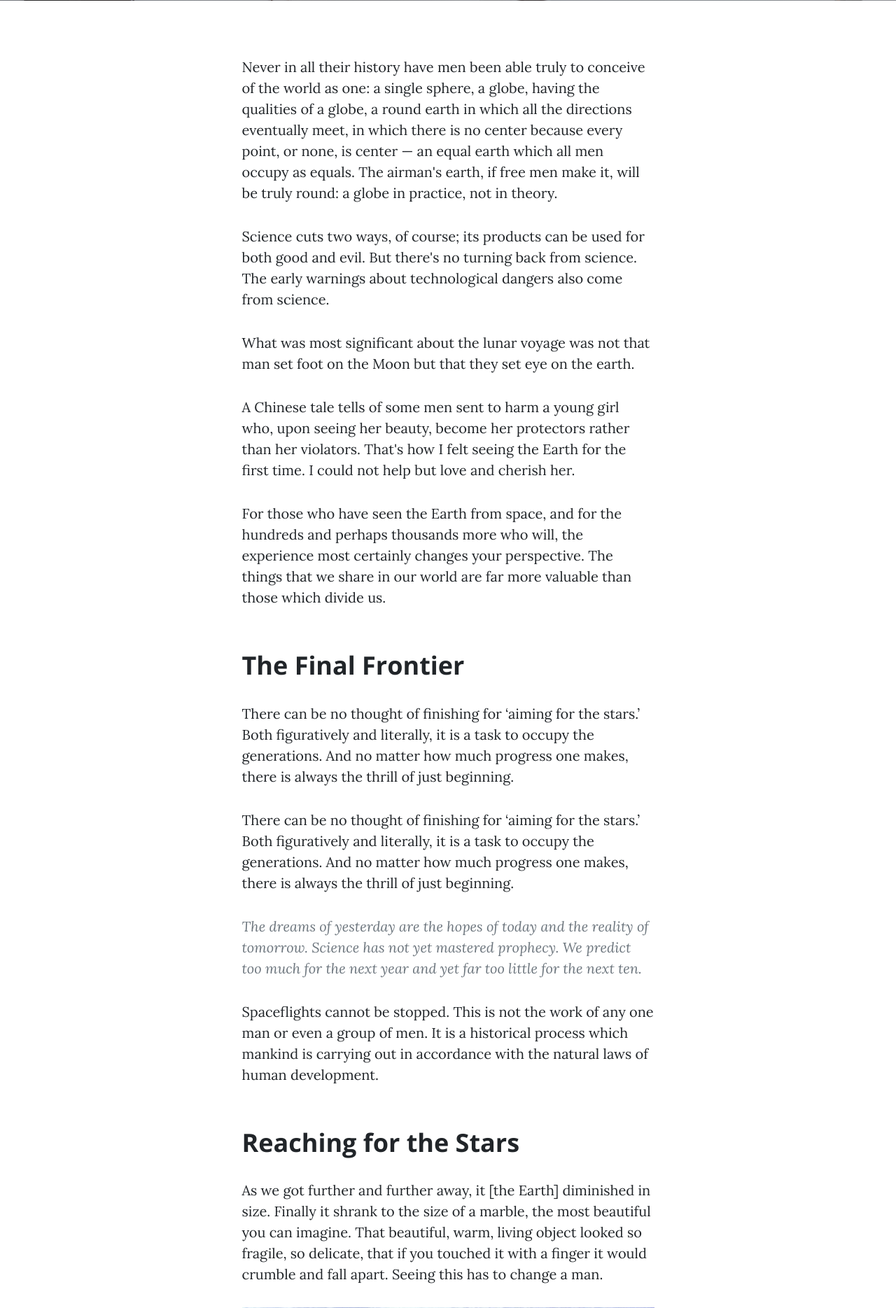
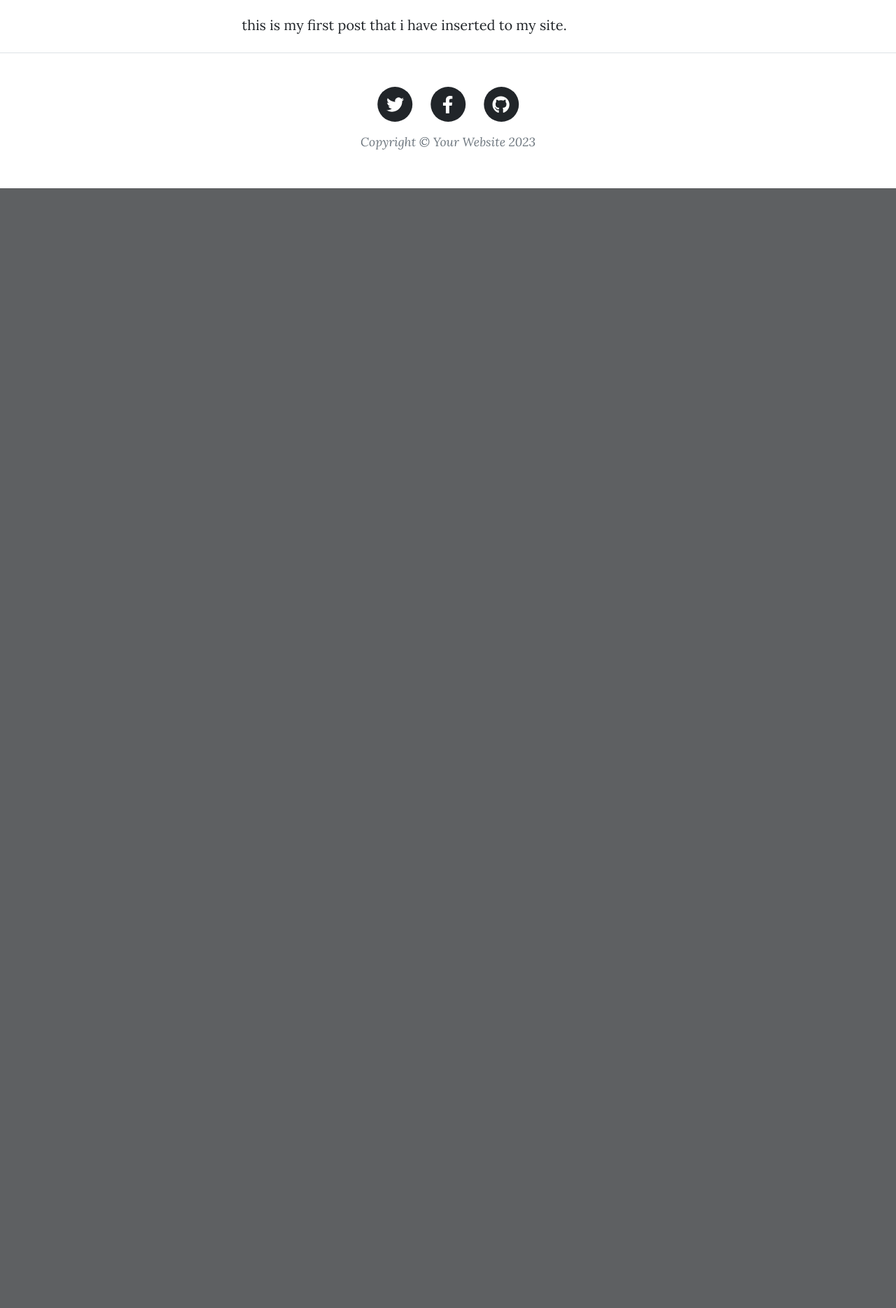
Before and after one commit to ErfanMahmoudiGit/KouKhoone, a Django app: a page that uses blog/templates/blog/detail.html in a window 1280 px wide. Shown: the part 531-2400 px from the top of the page at 70% size. After the commit the page ends 800 px from the top, so only its background shows below. Run offline with Django 5.2, Linux system fonts and the light colour scheme; data comes from the database, SQL or seed files in the repository; some libraries are stand-ins or nearby versions.

Commit message:
made detail.html dynamic.

```diff
--- a/blog/templates/blog/detail.html
+++ b/blog/templates/blog/detail.html
@@ -4,13 +4,12 @@
 
 {% block main %}
 <!-- Page Header-->
-<header class="masthead" style="background-image: url('assets/img/home-bg.jpg')">
+<header class="masthead" style="background-image: url('{{article.thumbnail.url}}')">
     <div class="container position-relative px-4 px-lg-5">
         <div class="row gx-4 gx-lg-5 justify-content-center">
             <div class="col-md-10 col-lg-8 col-xl-7">
                 <div class="site-heading">
-                    <h1>Clean Blog</h1>
-                    <span class="subheading">A Blog Theme by Start Bootstrap</span>
+                    <h1>{{article.title}}</h1>
                 </div>
             </div>
         </div>
@@ -21,28 +20,7 @@
     <div class="container px-4 px-lg-5">
         <div class="row gx-4 gx-lg-5 justify-content-center">
             <div class="col-md-10 col-lg-8 col-xl-7">
-                <p>Never in all their history have men been able truly to conceive of the world as one: a single sphere, a globe, having the qualities of a globe, a round earth in which all the directions eventually meet, in which there is no center because every point, or none, is center — an equal earth which all men occupy as equals. The airman's earth, if free men make it, will be truly round: a globe in practice, not in theory.</p>
-                <p>Science cuts two ways, of course; its products can be used for both good and evil. But there's no turning back from science. The early warnings about technological dangers also come from science.</p>
-                <p>What was most significant about the lunar voyage was not that man set foot on the Moon but that they set eye on the earth.</p>
-                <p>A Chinese tale tells of some men sent to harm a young girl who, upon seeing her beauty, become her protectors rather than her violators. That's how I felt seeing the Earth for the first time. I could not help but love and cherish her.</p>
-                <p>For those who have seen the Earth from space, and for the hundreds and perhaps thousands more who will, the experience most certainly changes your perspective. The things that we share in our world are far more valuable than those which divide us.</p>
-                <h2 class="section-heading">The Final Frontier</h2>
-                <p>There can be no thought of finishing for ‘aiming for the stars.’ Both figuratively and literally, it is a task to occupy the generations. And no matter how much progress one makes, there is always the thrill of just beginning.</p>
-                <p>There can be no thought of finishing for ‘aiming for the stars.’ Both figuratively and literally, it is a task to occupy the generations. And no matter how much progress one makes, there is always the thrill of just beginning.</p>
-                <blockquote class="blockquote">The dreams of yesterday are the hopes of today and the reality of tomorrow. Science has not yet mastered prophecy. We predict too much for the next year and yet far too little for the next ten.</blockquote>
-                <p>Spaceflights cannot be stopped. This is not the work of any one man or even a group of men. It is a historical process which mankind is carrying out in accordance with the natural laws of human development.</p>
-                <h2 class="section-heading">Reaching for the Stars</h2>
-                <p>As we got further and further away, it [the Earth] diminished in size. Finally it shrank to the size of a marble, the most beautiful you can imagine. That beautiful, warm, living object looked so fragile, so delicate, that if you touched it with a finger it would crumble and fall apart. Seeing this has to change a man.</p>
-                <a href="#!"><img class="img-fluid" src="assets/img/post-sample-image.jpg" alt="..." /></a>
-                <span class="caption text-muted">To go places and do things that have never been done before – that’s what living is all about.</span>
-                <p>Space, the final frontier. These are the voyages of the Starship Enterprise. Its five-year mission: to explore strange new worlds, to seek out new life and new civilizations, to boldly go where no man has gone before.</p>
-                <p>As I stand out here in the wonders of the unknown at Hadley, I sort of realize there’s a fundamental truth to our nature, Man must explore, and this is exploration at its greatest.</p>
-                <p>
-                    Placeholder text by
-                    <a href="http://spaceipsum.com/">Space Ipsum</a>
-                    &middot; Images by
-                    <a href="https://www.flickr.com/photos/nasacommons/">NASA on The Commons</a>
-                </p>
+                {{article.description}}
             </div>
         </div>
     </div>
```
